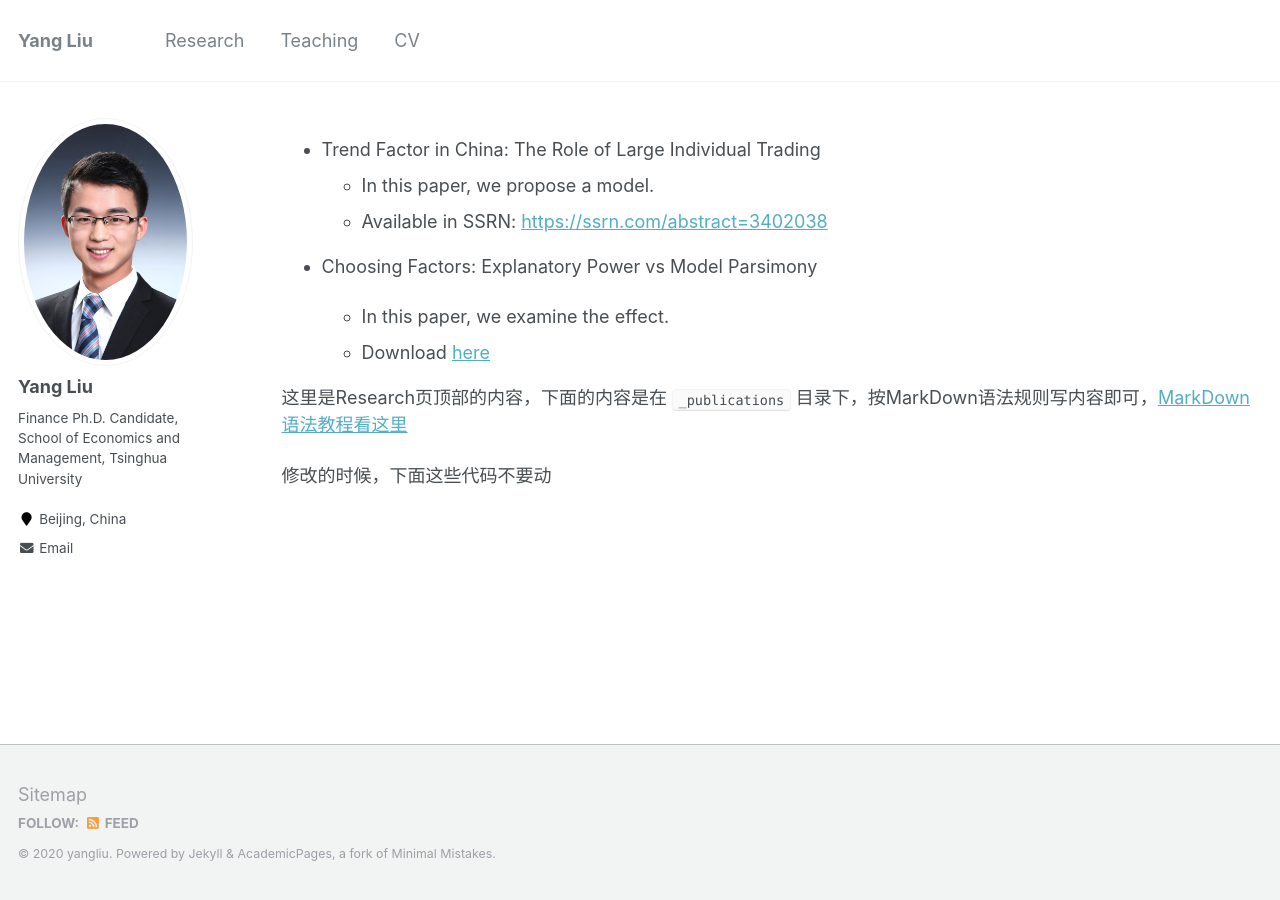
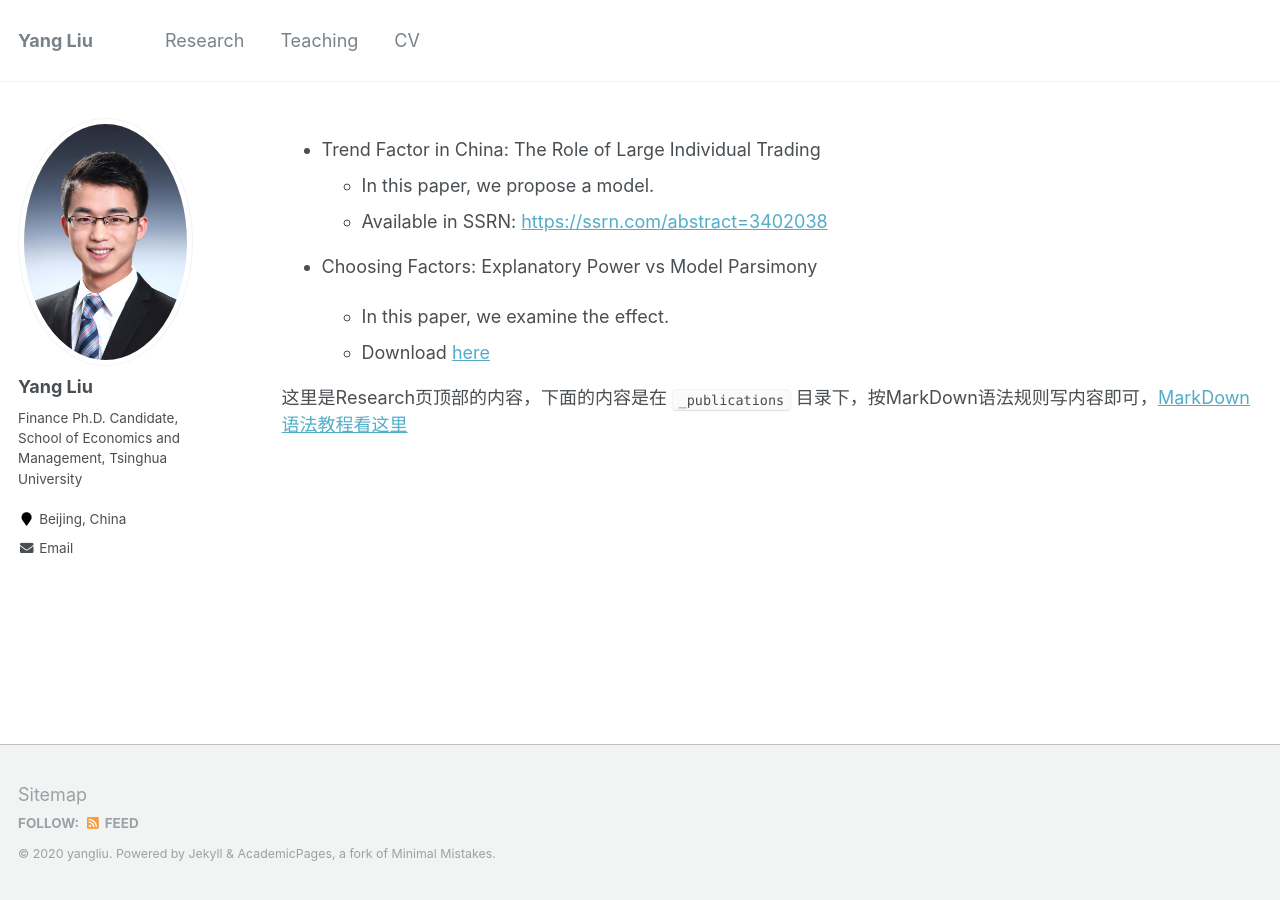
Before and after one commit to yangliu-finance/yangliu-finance.github.io, a Jekyll site: the page built from _pages/research.md, in a window 1280 px wide. Built offline with Jekyll 4.4.1, drawn with Linux system fonts in a browser that asks for light colours.

Commit message:
Update research.md

```diff
--- a/_pages/research.md
+++ b/_pages/research.md
@@ -18,5 +18,3 @@ author_profile: true
 
 
 这里是Research页顶部的内容，下面的内容是在 `_publications` 目录下，按MarkDown语法规则写内容即可，[MarkDown语法教程看这里](http://xianbai.me/learn-md/article/about/readme.html)
-
-修改的时候，下面这些代码不要动
```
